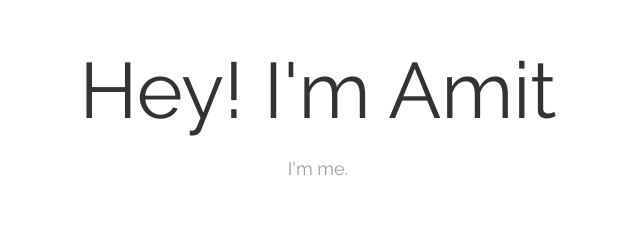
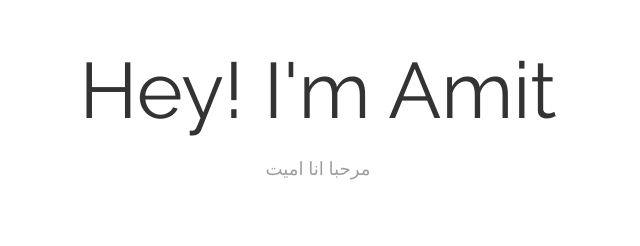
Before and after one commit to amitjoseph/amitjoseph.github.io, a plain HTML site: page index.html in a window 1280 px wide. Shown: the part 212-458 px from the top of the page, 322-962 px from the left. Drawn offline with nearby package versions, Linux system fonts and the light colour scheme.

Commit message:
Update index.html

```diff
--- a/index.html
+++ b/index.html
@@ -52,7 +52,7 @@
         <section class="fullHeight" id="welcome">
             <div class="text-center vertical-center blockRel">
             <p class="bigText" id="name">Hey! I'm Amit</p>
-            <p class="secondHeadline" id="secondHeadline">I'm me.</p>
+            <p class="secondHeadline" id="secondHeadline">مرحبا انا اميت</p>
         </div>
         </section>
         <!-- <section id="description">
```
